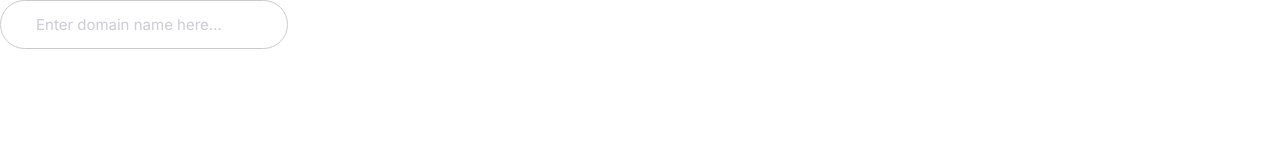
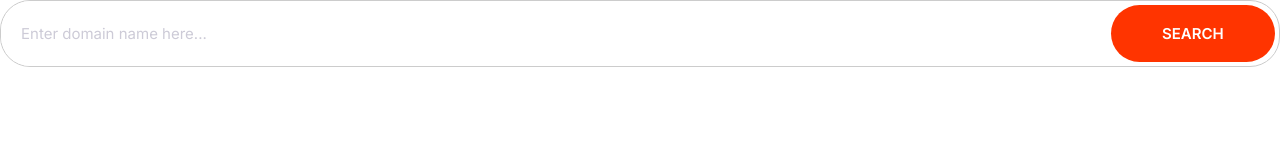
Before and after one commit to dlamontsr/moshifybarb2, a plain HTML site: page index.html in a window 1280 px wide. Drawn offline with Linux system fonts and the light colour scheme.

Commit message:
Defined the input-groups component.

```diff
--- a/css/styles.css
+++ b/css/styles.css
@@ -263,6 +263,23 @@ a {
   color: #cdcbd7;
 }
 
+.input-group {
+  border: 1px solid var(--color-border);
+  border-radius: var(--border-radius);
+  display: flex;
+}
+
+.input-group .input {
+  border: 0;
+  flex-grow: 1;
+  padding: 1.5rem 2rem;
+  width: 0;
+}
+
+.input-group .btn {
+  margin: 4px;
+}
+
 @media screen and (min-width: 1024px) {
   .input {
     font-size: 1.5rem;
--- a/index.html
+++ b/index.html
@@ -17,6 +17,13 @@
     <link rel="stylesheet" href="css/styles.css" />
   </head>
   <body>
-    <input type="text" class="input" placeholder="Enter domain name here..." />
+    <div class="input-group">
+      <input
+        type="text"
+        class="input"
+        placeholder="Enter domain name here..."
+      />
+      <button class="btn btn--accent">Search</button>
+    </div>
   </body>
 </html>
```
Also changed, not shown: components/input-groups.html (added, +28 -0 lines).
